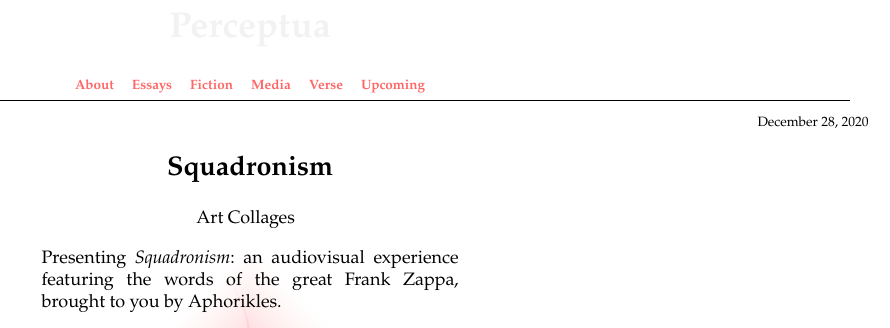
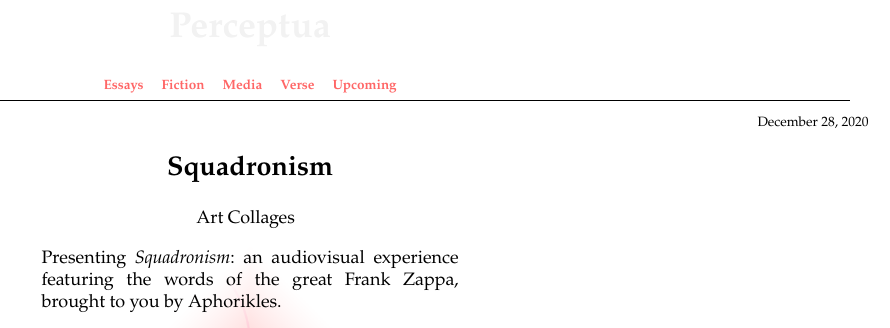
Before and after one commit to Perceptua/perceptua, a Jekyll site: the page built from _posts/2020-12-28-squadronism.md, in a window 1280 px wide, cut to the strip 0-328 px from the top of the page. Shown: the whole strip, without its empty margins (390-1280 px from the left). Built offline with Jekyll 4.4.1, drawn with Linux system fonts in a browser that asks for light colours.

Commit message:
remove about link

```diff
--- a/_data/nav.yml
+++ b/_data/nav.yml
@@ -1,6 +1,3 @@
-- name: About
-  id: about
-  link: /#/about
 - name: Essays
   id: essays
   link: /#/essays/all
```
